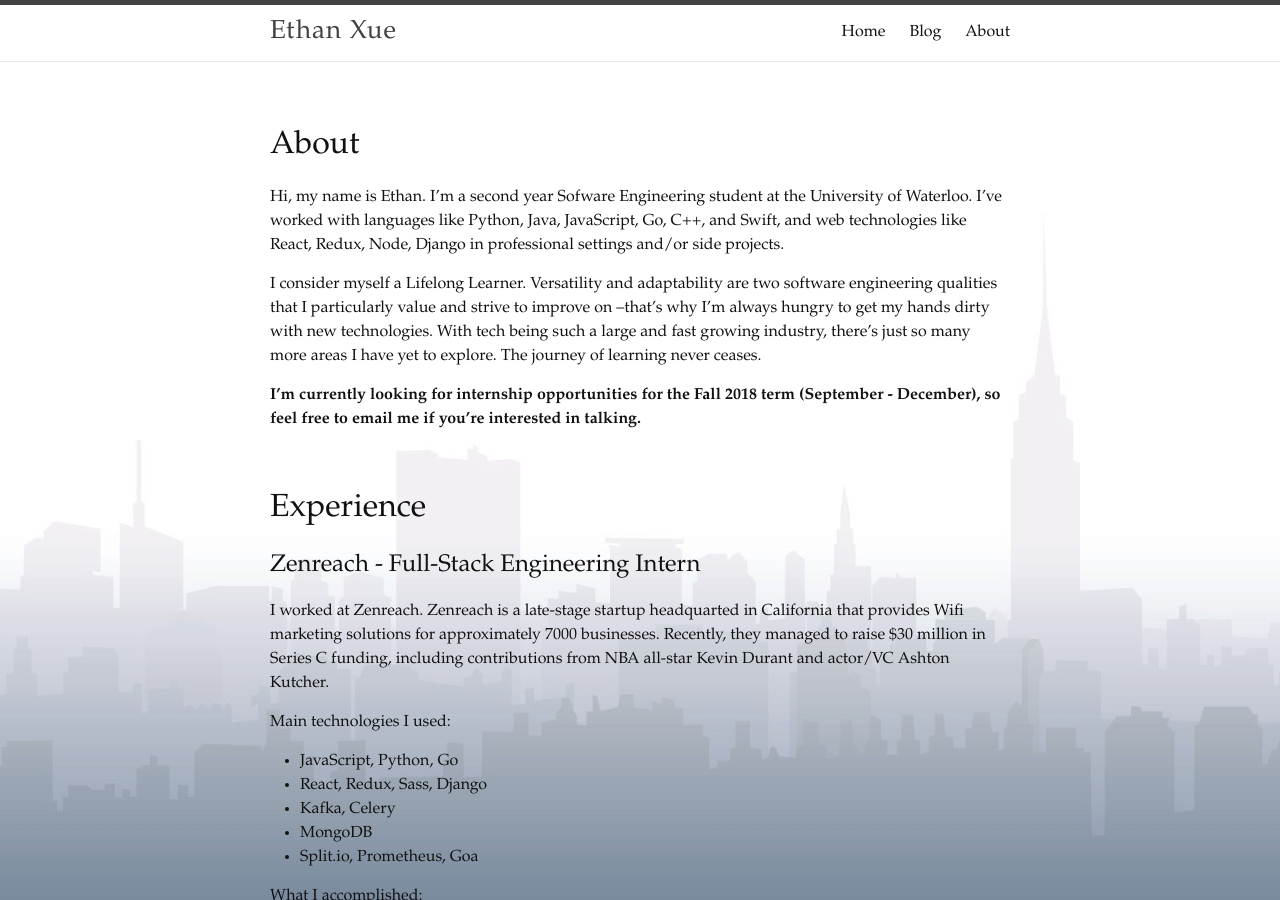
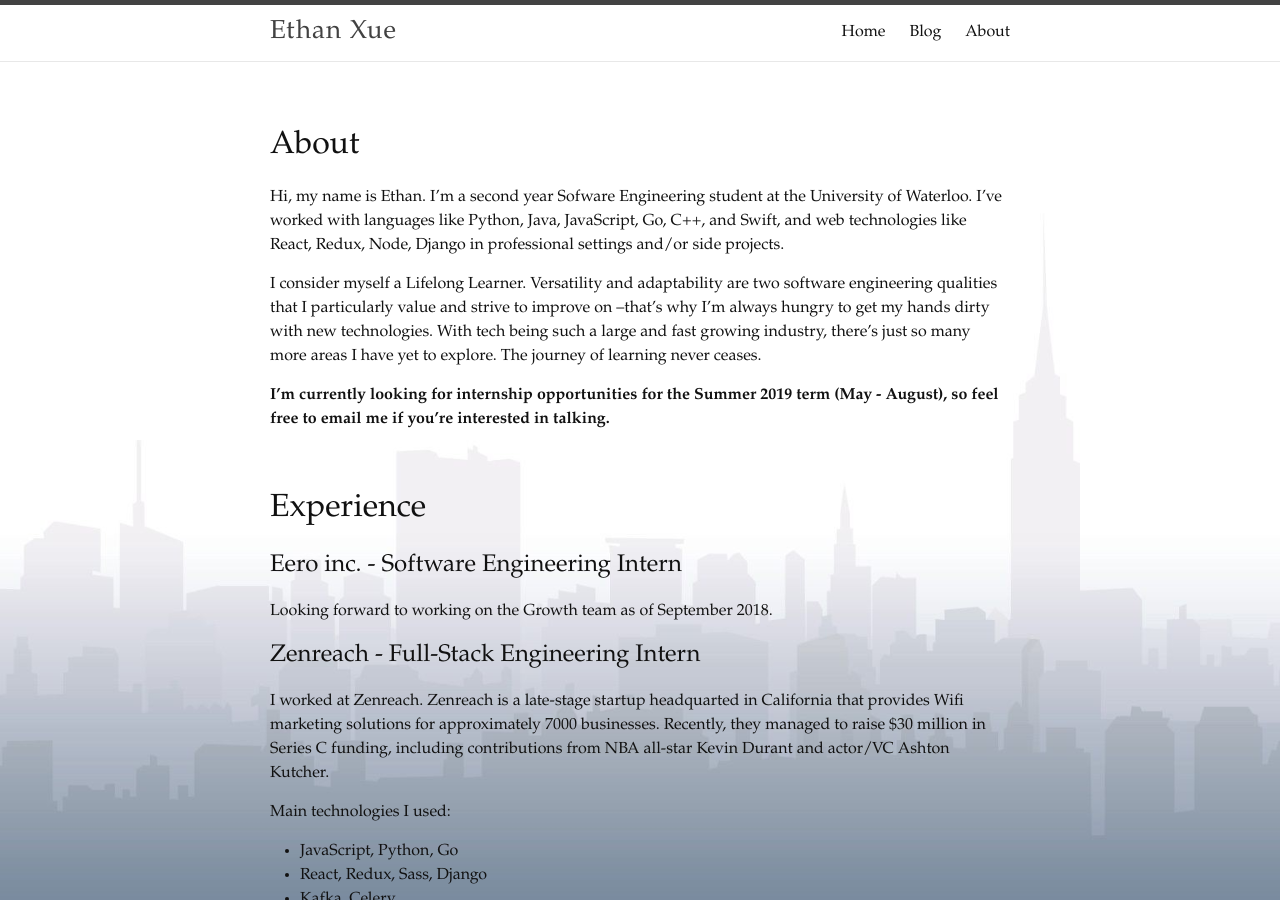
Before and after one commit to exue026/mysite, a Jekyll site: the page built from index.md, in a window 1280 px wide and 900 px high. Built offline with Jekyll 4.4.1, drawn with Linux system fonts in a browser that asks for light colours; our own code applies the rules of GitHub Pages for plain Markdown files.

Commit message:
update more info

```diff
--- a/index.md
+++ b/index.md
@@ -8,11 +8,15 @@ Hi, my name is Ethan. I'm a second year Sofware Engineering student at the Unive
 
 I consider myself a Lifelong Learner. Versatility and adaptability are two software engineering qualities that I particularly value and strive to improve on --that's why I'm always hungry to get my hands dirty with new technologies. With tech being such a large and fast growing industry, there's just so many more areas I have yet to explore. The journey of learning never ceases.
 
-<strong>I'm currently looking for internship opportunities for the Fall 2018 term (September - December), so feel free to [email](mailto: ethan.xue@gmail.com) me if you're interested in talking.</strong>
+<strong>I'm currently looking for internship opportunities for the Summer 2019 term (May - August), so feel free to [email](mailto: ethan.xue@gmail.com) me if you're interested in talking.</strong>
 
 <br>
 
 # Experience
+
+## Eero inc. - Software Engineering Intern
+
+Looking forward to working on the Growth team as of September 2018.
 
 ## Zenreach - Full-Stack Engineering Intern
 
```
